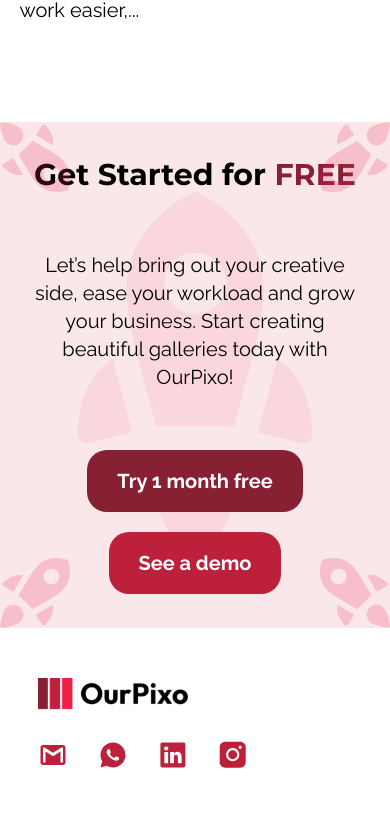
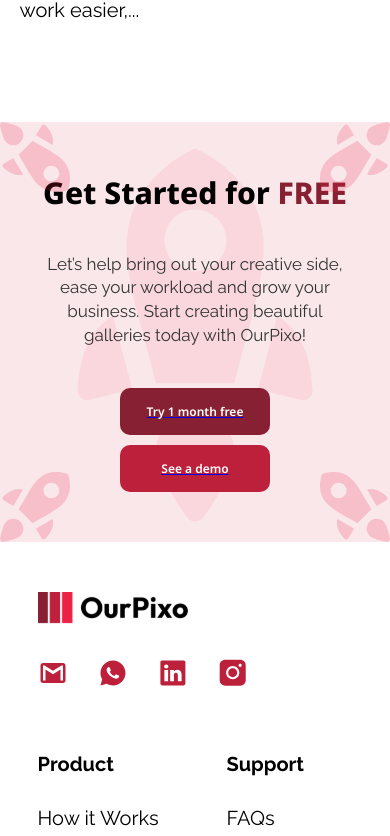
Before and after one commit to MITCHYUGAN/Project-Our-PIXO, a React (Vite) app: page /features in a window 390 px wide. Shown: the part 3085-3921 px from the top of the page. Built offline with nearby package versions, Linux system fonts and the light colour scheme.

Commit message:
changes: landing page, get started for free, footer, easy to use, testimonial. I guess we're practically done, but probably some minor tweaks, not sure

```diff
--- a/src/components/EasyTools/EasyTools.css
+++ b/src/components/EasyTools/EasyTools.css
@@ -10,14 +10,14 @@
 
     .arrow1 {
         position: absolute;
-        width: 200px;
+        width: 100px;
         top: 30px;
         right: 0;
     }
 
     .arrow2 {
         position: absolute;
-        width: 200px;
+        width: 100px;
         bottom: 30px;
         left: 0;
     }
--- a/src/components/Footer/Footer.jsx
+++ b/src/components/Footer/Footer.jsx
@@ -12,7 +12,9 @@ const Footer = () => {
     <section className="footer">
       <div className="footerWrapper">
         <div className="footerheading">
+          <Link to="/">
           <img src={logo} alt="" />
+          </Link>
           <div>
             <a href="mailto:support@ourpixo.com">
               <img src={emailIcon} alt="" />
@@ -82,7 +84,7 @@ const Footer = () => {
           </div>
         </div>
       </div>
-      <p className="footerText">Pixomatic copyright 2024</p>
+      <p className="footerText">Pixomatic © {new Date().getFullYear()}</p>
     </section>
   );
 }
--- a/src/components/GetPaidInCurrencies/GetPaidInCurrencies.css
+++ b/src/components/GetPaidInCurrencies/GetPaidInCurrencies.css
@@ -1,16 +1,16 @@
 .getpaidincurrencies {
     width: 100%;
-    min-height: 30vh;
+    /* min-height: 30vh; */
     background-color: var(--main-red);
     display: flex;
     flex-direction: column;
-    gap: 60px;
+    align-items: center;
+    justify-content: center;
+    gap: 30px;
     font-family: "Montserrat", sans-serif;
     color: white;
     margin-top: 100px;
-    align-items: center;
-    justify-content: center;
-    padding: 50px 20px;
+    padding: 150px 20px;
     position: relative;
     z-index: 1;
 
@@ -61,13 +61,13 @@
     }
 
     p {
-        width: min(850px, 100%);
+        width: min(700px, 100%);
         text-align: center;
         opacity: 0.8;
         font-size: clamp(20px, 1.5vw, 1.8vw);
     }
 
-    span {
+    /* span {
         font-family: "Raleway", sans-serif;
         font-size: clamp(25px, 1.6vw, 2vw);
         font-weight: 900;
@@ -78,8 +78,16 @@
         border: none;
         border-radius: 5px;
         z-index: 1;
+    } */
+}
+
+.getpaidincurrencies .coming-soon {
+        background-color: rgba(255, 207, 215, 0.20);
+        width: fit-content;
+        padding: 10px 10px;
+        border-radius: 5px;
+        /* margin: 0 auto; */
     }
-}
 
 @media (min-width: 1800px) {
     .getpaidincurrencies{
@@ -90,3 +98,40 @@
         }
     }
 }
+
+@media (max-width: 600px) {
+    .getpaidincurrencies {
+        padding: 50px 20px;
+        align-items: center;
+        text-align: center;
+        background-color: #872032;
+        color: #ffffff;
+    }
+
+    .getpaidincurrencies .heading h2 {
+        font-size: 30px;
+        font-weight: 800;
+        font-family: Noto Sans, Tahoma;
+        width: 400px;
+        /* margin: 0 auto; */
+        /* margin-bottom: 30px; */
+    }
+
+    .getpaidincurrencies p {
+        font-size: 16px;
+        line-height: 115%;
+        font-family: Raleway;
+        width: 400px;
+        height: auto;
+        margin: 0 auto;
+        /* margin-bottom: 20px; */
+    }
+
+    .getpaidincurrencies .coming-soon {
+        background-color: rgba(255, 207, 215, 0.20);
+        width: fit-content;
+        padding: 10px 10px;
+        border-radius: 5px;
+        /* margin: 0 auto; */
+    }
+}
--- a/src/components/GetPaidInCurrencies/GetPaidInCurrencies.jsx
+++ b/src/components/GetPaidInCurrencies/GetPaidInCurrencies.jsx
@@ -9,15 +9,28 @@ const GetPaidInCurrencies = () => {
       <img src={circle} className="circle1" alt="" />
       <img src={triangle} className="triangle1" alt="" />
       <img src={circle} className="circle2" alt="" />
-      <h1>Get paid in different currencies!</h1>
+      {/* <h1>Get paid in different currencies!</h1>
       <p>Accept payments globally with support for multiple currencies added to the current local methods, making it easy for your international customers to pay.</p>
-      <span>COMING SOON</span>
+      <span>COMING SOON</span> */}
+      {/* <div class="international-payments"> */}
+        <div class="heading">
+          <h1>Get paid in different currencies!</h1>
+        </div>
+        <p>
+          Accept payments globally with support for multiple currencies added to
+          the current local methods, making it easy for your international
+          customers to pay.
+        </p>
+        <div class="coming-soon">
+          <h2>COMING SOON</h2>
+        </div>
+      {/* </div> */}
       <img src={circle} className="circle3" alt="" />
       <img src={triangle} className="triangle2" alt="" />
       <img src={circle} className="circle4" alt="" />
       <img src={triangle} className="triangle3" alt="" />
     </section>
-  )
+  );
 }
 
 export default GetPaidInCurrencies
--- a/src/components/GetStarted/GetStarted.css
+++ b/src/components/GetStarted/GetStarted.css
@@ -30,7 +30,7 @@
             width: 100%;
             display: flex;
             flex-direction: column;
-            gap: 20px;
+            gap: 30px;
 
             h1 {
                 font-size: var(--HeadingFS);
--- a/src/components/GetStartedForFree/GetStartedForFree.css
+++ b/src/components/GetStartedForFree/GetStartedForFree.css
@@ -1,10 +1,11 @@
 .getStartedForFree {
     background-color: #F9E7EA;
     width: 100%;
-    min-height: 60vh;
-    padding: 50px 20px;
+    /* min-height: 60vh; */
+    padding: 150px 20px;
     display: grid;
     place-items: center;
+    gap: 50px;
     position: relative;
     z-index: 1;
 
@@ -57,7 +58,7 @@
 
     p {
         font-size: clamp(20px, 1.5vw, 1.8vw);
-        width: min(900px, 90%);
+        width: min(750px, 90%);
         line-height: 140%;
         text-align: center;
         font-family: "Raleway", sans-serif;
@@ -66,8 +67,9 @@
 
     .getStartedForFreeButtons {
         display: flex;
+        /* flex-direction: column; */
         align-items: center;
-        gap: 20px;
+        gap: 15px;
 
         button {
             font-family: "Raleway", sans-serif;
@@ -90,9 +92,6 @@
 
 @media (max-width: 760px) {
     .getStartedForFree {
-        gap: 10px;
-        padding: 10px;
-
         .arrow1,
         .arrow2,
         .arrow3,
@@ -105,3 +104,51 @@
         }
     }
 }
+
+@media (max-width: 600px) {
+    .getStartedForFree {
+        padding: 50px 20px;
+        gap: 40px;
+        position: relative;
+        padding: 50px 20px;
+        /* margin: auto; */
+        overflow: hidden; /* Keeps rockets from overflowing outside */
+        background-color: #F9E7EA;
+
+        .getStartedForFreeButtons {
+            gap: 10px;
+
+            button {
+                padding: 15px 25px;
+            /* margin: 0 auto; */
+            font-family: Noto Sans, Tahoma;
+            font-size: 12px;
+            font-weight: 600;
+            color: #ffffff;
+            background-color: #872032;
+            width: 150px;
+            border-radius: 10px;
+            border: none;
+            outline: none;
+            display: block;
+            justify-content: center;
+            align-items: center;
+            /* margin-bottom: 10px; */
+            cursor: pointer;
+            z-index: 10;
+            position: relative;
+            }
+        }
+        h1 {
+            font-size: 30px;
+            font-family: Noto Sans;
+            font-weight: 800;
+        }
+        p {
+            max-width: 700px;
+        font-size: 17px;
+        font-family: Raleway;
+        color: #333333;
+        }
+    }
+}
--- a/src/components/Testimonials/Testimonials.jsx
+++ b/src/components/Testimonials/Testimonials.jsx
@@ -38,16 +38,16 @@ const Testimonials = () => {
           </div>
         </div>
       </div>
-      <div className='testimonial-controls'>
+      <div className="testimonial-controls">
         <div className="arrows">
-          <button onClick={handlePrev}>&lt;</button>
-          <button onClick={handleNext}>&gt;</button>
+          <button onClick={handlePrev}>←</button>
+          <button onClick={handleNext}>→</button>
         </div>
         <div className="dots">
           {TestimonialData.map((_, index) => (
             <span
               key={index}
-              className={`dot ${index === currentIndex ? 'active' : ''}`}
+              className={`dot ${index === currentIndex ? "active" : ""}`}
               onClick={() => setCurrentIndex(index)}
             ></span>
           ))}
@@ -55,7 +55,7 @@ const Testimonials = () => {
       </div>
       <img src={styledArrow2} className="styledArrow2" alt="" />
     </section>
-  )
+  );
 }
 
 export default Testimonials
--- a/src/components/WhyOurPIXO/WhyOurPIXO.css
+++ b/src/components/WhyOurPIXO/WhyOurPIXO.css
@@ -4,7 +4,7 @@
 .why-ourpixo {
     position: relative;
     /* height: auto; */
-    padding: 50px 50px;
+    padding: 150px 50px;
     color: #000000;
     display: flex;
     flex-direction: column;
@@ -204,7 +204,7 @@
         }
     } */
      .why-ourpixo {
-        padding: 0 20px;
+        padding: 50px 20px;
         padding-bottom: 50px;
         display: block;
      }
```
Also changed, not shown: src/components/Testimonials/Testimonials.css (+60 -18 lines).
